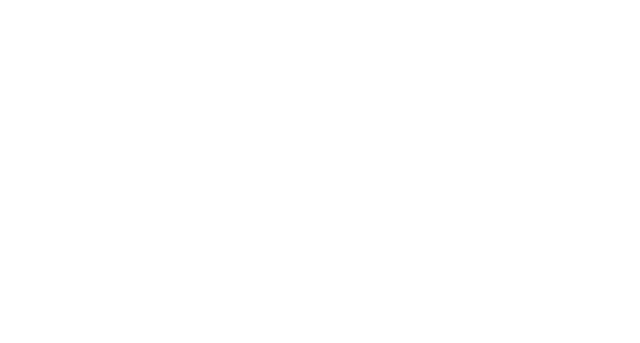
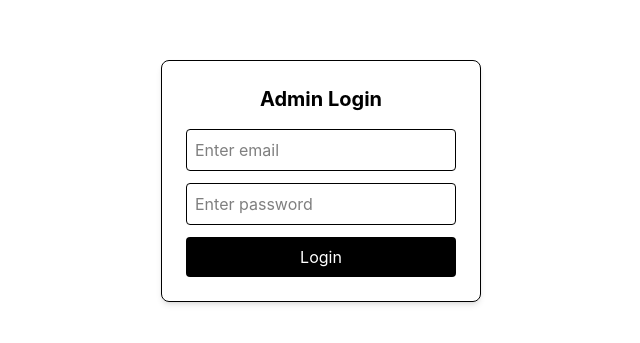
Before and after one commit to Aditi-153/Lost-and-Found-, a React app in the folder frontend/: page /admin/login in a window 1280 px wide. Before the commit this address had no page. Shown: the part 219-562 px from the top of the page, without its empty margins (319-959 px from the left). Built offline with nearby package versions, Linux system fonts and the light colour scheme; the HTML template or start-up script is replaced by a standard one.

Commit message:
fix errors

```diff
--- a/frontend/src/App.jsx
+++ b/frontend/src/App.jsx
@@ -7,6 +7,8 @@ import Found from "./pages/Found";
 import Lost from "./pages/Lost";
 import Report from "./pages/Report";
 import Match from "./pages/Match";
+import AdminLogin from "./pages/AdminLogin";
+import AdminDash from "./pages/AdminDash";
 
 function App() {
   return (
@@ -18,7 +20,9 @@ function App() {
         <Route path="/found" element={<Found />}></Route>
         <Route path="/lost" element={<Lost />}></Route>
         <Route path="/checkReport" element={<Report />}></Route>
-       <Route path="/match" element={<Match  />} />
+       <Route path="/match" element={<Match />} />
+       <Route path="/admin/login" element={<AdminLogin />}></Route>
+       <Route path="/admin-dashboard" element={<AdminDash />}></Route>
 
       </Routes>
 
--- a/frontend/src/components/Navbar.jsx
+++ b/frontend/src/components/Navbar.jsx
@@ -1,4 +1,4 @@
-import React, { useState } from "react";
+import React, { useState , useEffect  } from "react";
 import { Link, useNavigate } from "react-router-dom";
 import axios from "axios";
 import toast from "react-hot-toast";
@@ -6,21 +6,37 @@ import toast from "react-hot-toast";
 const Navbar = () => {
   const navigate = useNavigate();
   const [open, setOpen] = useState(false);
-  const user = JSON.parse(localStorage.getItem("user") || "null");
-  const name = user?.name ?? "User";
+  const [user, setUser] = useState(null);
+const name = user?.name ?? "User";
 
   const handleLogout = async () => {
     try {
       await axios.get(import.meta.env.VITE_LOGOUT_URL, {
         withCredentials: true,
       });
-
+      setUser(null);
       toast.success("Logged out successfully");
       navigate("/login");
     } catch {
       toast.error("Logout failed");
     }
   };
+
+  useEffect(() => {
+    const fetchUser = async () => {
+      try {
+        const res = await axios.get(import.meta.env.VITE_PROFILE_URL,
+          { withCredentials : true } ,
+        );
+
+        setUser(res.data.user)
+
+      } catch {
+        setUser(null)
+      }
+    }
+    fetchUser();
+  } , []);
 
   return (
     <nav className="flex items-center justify-between px-10 py-4 bg-white">
--- /dev/null
+++ b/frontend/src/pages/AdminDash.jsx
@@ -0,0 +1,13 @@
+import React from 'react'
+
+const AdminDash = () => {
+
+
+  return (
+    <div>
+
+    </div>
+  )
+}
+
+export default AdminDash
--- /dev/null
+++ b/frontend/src/pages/AdminLogin.jsx
@@ -0,0 +1,86 @@
+import React, { useState } from "react";
+import axios from "axios";
+import { useNavigate } from "react-router-dom";
+import { toast } from "react-hot-toast";
+
+const AdminLogin = () => {
+  const [loading, setLoading] = useState(false);
+
+  const [formData, setFormData] = useState({
+    email: "",
+    password: "",
+  });
+
+  const navigate = useNavigate();
+
+  const handleChange = (e) => {
+    setFormData({
+      ...formData,
+      [e.target.name]: e.target.value,
+    });
+  };
+
+  const handleLogin = async () => {
+    const { email, password } = formData;
+
+    if (!email || !password) {
+      toast.error("Fields are empty");
+      return;
+    }
+
+    setLoading(true);
+
+    try {
+      const res = await axios.post(
+        import.meta.env.VITE_ADMIN_LOGIN_URL,
+        { email, password },
+        { withCredentials: true },
+      );
+
+
+      console.log(res.data);
+
+      toast.success("Login successful");
+      navigate("/admin-dashboard");
+    } catch (error) {
+      toast.error(error?.response?.data?.message || "Login failed");
+    } finally {
+      setLoading(false);
+    }
+  };
+
+  return (
+    <div className="flex h-screen justify-center items-center">
+      <div className="border p-6 rounded-lg shadow-md w-80">
+        <h2 className="text-xl font-bold mb-4 text-center">Admin Login</h2>
+
+        <input
+          type="email"
+          name="email"
+          placeholder="Enter email"
+          className="w-full mb-3 p-2 border rounded"
+          value={formData.email}
+          onChange={handleChange}
+        />
+
+        <input
+          type="password"
+          name="password"
+          placeholder="Enter password"
+          className="w-full mb-3 p-2 border rounded"
+          value={formData.password}
+          onChange={handleChange}
+        />
+
+        <button
+          onClick={handleLogin}
+          className="w-full bg-black text-white p-2 rounded"
+        >
+          {loading ? "Logging in..." : "Login"}
+        </button>
+      </div>
+    </div>
+  );
+};
+
+export default AdminLogin;
--- a/frontend/src/pages/Found.jsx
+++ b/frontend/src/pages/Found.jsx
@@ -19,6 +19,7 @@ const Found = () => {
   });
 
   const [loading, setLoading] = useState(false);
+
   const navigate = useNavigate();
 
   const handleChange = (e) => {
@@ -29,6 +30,8 @@ const Found = () => {
   };
 
   const handleFound = async () => {
+    if (loading) return;
+
     if (!formData.img) {
       toast.error("Please upload an image");
       return;
@@ -42,7 +45,7 @@ const Found = () => {
       data.append("title", formData.title);
       data.append("description", formData.description);
       data.append("location", formData.location);
-      data.append("file", formData.img);
+      data.append("image", formData.img);
 
       await axios.post(import.meta.env.VITE_REPORT_FOUND_URL, data, {
         withCredentials: true,
--- a/frontend/src/pages/Home.jsx
+++ b/frontend/src/pages/Home.jsx
@@ -5,9 +5,6 @@ import Hero from "./Hero";
 import Navbar from "../components/Navbar";
 
 const Home = () => {
-
-
-
   return (
     <div className="min-h-screen bg-gray-200 relative">
       <Navbar />
--- a/frontend/src/pages/Login.jsx
+++ b/frontend/src/pages/Login.jsx
@@ -1,6 +1,6 @@
 import { useState } from "react";
 import axios from "axios";
-import { useNavigate, Link } from "react-router-dom";
+import {  Link } from "react-router-dom";
 import toast from "react-hot-toast";
 
 const Login = () => {
@@ -10,7 +10,6 @@ const Login = () => {
     password: "",
   });
 
-  const navigate = useNavigate();
 
   const handleChange = (e) => {
     setFormData({
@@ -35,12 +34,12 @@ const Login = () => {
         { email, password },
         { withCredentials: true },
       );
-      localStorage.setItem("user", JSON.stringify(res.data.user));
 
-      console.log(res.data);
+
+     console.log(res.data.user);
 
       toast.success("Login successful");
-      navigate("/home");
+      window.location.href = "/home";
     } catch (error) {
       toast.error(error?.response?.data?.message);
     } finally {
--- a/frontend/src/pages/Lost.jsx
+++ b/frontend/src/pages/Lost.jsx
@@ -42,15 +42,14 @@ const Lost = () => {
       data.append("title", formData.title);
       data.append("description", formData.description);
       data.append("location", formData.location);
+      data.append("image", formData.img);
 
-      data.append("file", formData.img);
-
-      await axios.post(import.meta.env.VITE_REPORT_LOST_URL, data, {
+      const res = await axios.post(import.meta.env.VITE_REPORT_LOST_URL, data, {
         withCredentials: true,
       });
 
+      if (res.status === 201) {
         toast.success("report lost item successful");
-
         await axios.post(
           import.meta.env.VITE_MATCH_URL,
           {
@@ -59,6 +58,7 @@ const Lost = () => {
           },
           { withCredentials: true },
         );
+      }
 
       navigate("/match", {
         state: {
--- a/frontend/src/pages/Report.jsx
+++ b/frontend/src/pages/Report.jsx
@@ -7,8 +7,6 @@ const Report = () => {
   const [foundItems, setFoundItems] = useState([]);
   const [activeTab, setActiveTab] = useState("lost");
 
-  const user = JSON.parse(localStorage.getItem("user") || "null");
-  const name = user?.name ?? "User";
 
   useEffect(() => {
     const fetchItems = async () => {
@@ -21,6 +19,8 @@ const Report = () => {
           setLostItems(res.data.lost || []);
           setFoundItems(res.data.found || []);
         }
+
+
       } catch (err) {
         console.log(err);
       }
@@ -34,7 +34,7 @@ const Report = () => {
     <div className=""></div>
       <div className="max-w-5xl mx-auto mt-10 px-4 space-y-6">
         <div className="bg-white p-6 rounded-xl shadow">
-          <h1 className="text-2xl font-bold">Welcome, {name || "User"}!</h1>
+          <h1 className="text-2xl font-bold">Welcome, {name}!</h1>
           <p className="text-gray-500">
             Here's a summary of your reported items
           </p>
--- a/frontend/src/pages/Signup.jsx
+++ b/frontend/src/pages/Signup.jsx
@@ -1,6 +1,6 @@
 import { useState } from "react";
 import axios from "axios";
-import { useNavigate, Link } from "react-router-dom";
+import { Link } from "react-router-dom";
 import toast from "react-hot-toast";
 
 const Signup = () => {
@@ -14,7 +14,7 @@ const Signup = () => {
 
   const [loading, setLoading] = useState(false);
 
-  const navigate = useNavigate();
+
 
   const handleChange = (e) => {
     setFormData({
@@ -25,7 +25,7 @@ const Signup = () => {
   const handleSignup = async () => {
     setLoading(true);
     try {
-      const res = await axios.post(
+      await axios.post(
         import.meta.env.VITE_REGISTER_URL,
         {
           ...formData,
@@ -34,10 +34,9 @@ const Signup = () => {
       );
 
 
-      localStorage.setItem("user", JSON.stringify(res.data.user));
 
       toast.success("Signup successful");
-      navigate("/home");
+      window.location.href = "/home";
     } catch (error) {
       toast.error(error?.response?.data?.message || "Something went wrong");
     } finally {
--- /dev/null
+++ b/frontend/src/pages/Working.jsx
@@ -0,0 +1,11 @@
+import React from 'react'
+
+const Working = () => {
+  return (
+    <div>
+
+    </div>
+  )
+}
+
+export default Working
```
Lines whose indentation alone changed are shown as unchanged.
